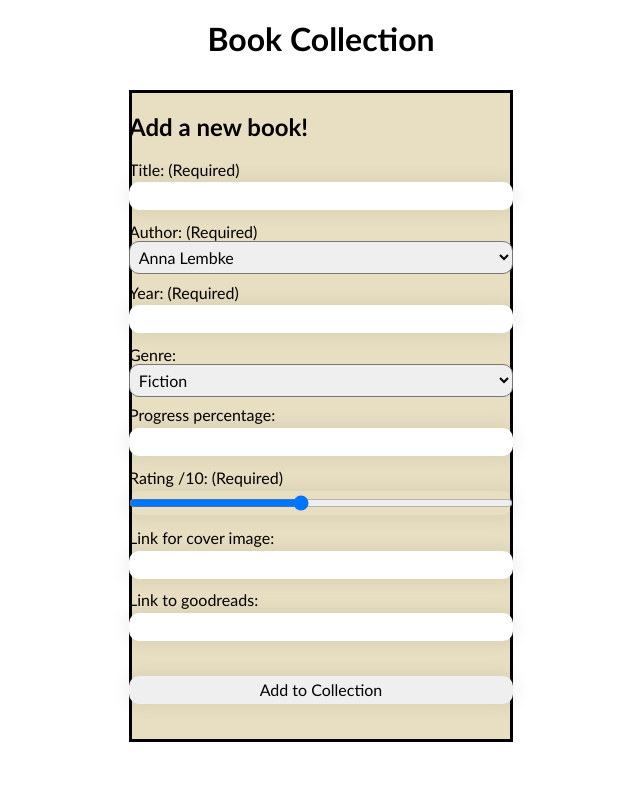
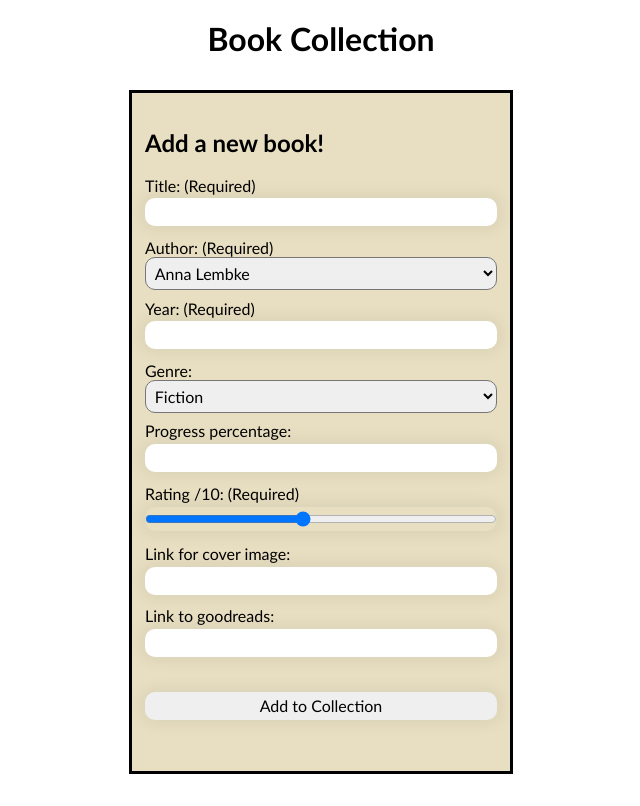
Before and after one commit to Mullivan1/p2-collector-app, a PHP site: page / in a window 1280 px wide. Shown: the whole page, without its empty margins (319-959 px from the left). Before the commit the page ends 742 px from the top, so only its background shows below. Run offline with PHP 8.4, Linux system fonts and the light colour scheme; data comes from the database, SQL or seed files in the repository; some libraries are stand-ins or nearby versions.

Commit message:
END OF STORY 2

```diff
--- a/css/styles.css
+++ b/css/styles.css
@@ -78,7 +78,9 @@ a {
 }
 
 #addition {
+    /*width: 90%;*/
     justify-content: center;
+    align-content: center;
     padding-bottom: 2rem;
 }
 
@@ -92,7 +94,7 @@ input {
 }
 
 label {
-    width: 22rem;
+    width: 50%;
     margin-top: 0.6rem;
     display:block;
 }
@@ -111,3 +113,8 @@ select {
     align-items: center;
     width: 100%;
 }
+
+form {
+    width: 100%;
+    padding: 1rem;
+}
```
